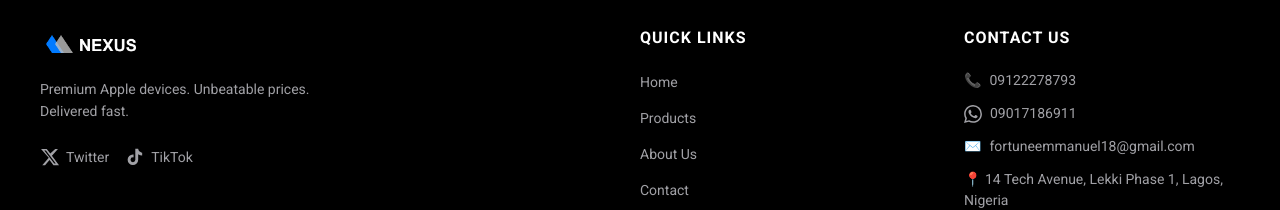
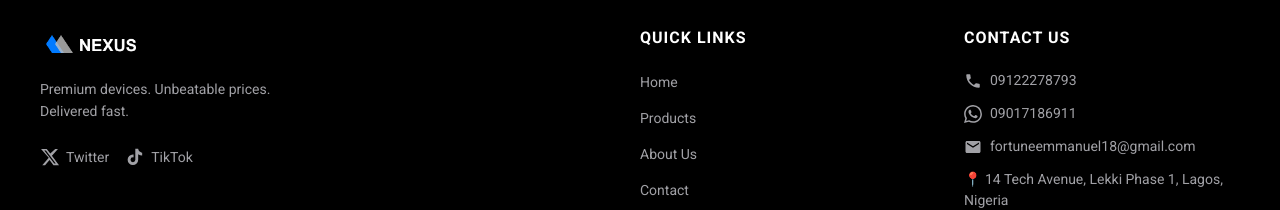
Before and after one commit to fortune-dev747/CAPSTONE-PROJECT-2, a React (Vite) app in the folder E-commerce/: page / in a window 1280 px wide. Shown: the part 832-1042 px from the top of the page. Built offline with nearby package versions, Linux system fonts and the light colour scheme.

Commit message:
updated the footer

```diff
--- a/E-commerce/src/components/Footer.jsx
+++ b/E-commerce/src/components/Footer.jsx
@@ -8,7 +8,7 @@ export function Footer() {
                 {/* Brand */}
                 <div className={styles.footerBrand}>
                     <img src="images/logo.png" alt="Nexus Gadgets" className={styles.footerLogo} />
-                    <p className={styles.footerTagline}>Premium Apple devices. Unbeatable prices. Delivered fast.</p>
+                    <p className={styles.footerTagline}>Premium devices. Unbeatable prices. Delivered fast.</p>
                     <div className={styles.socials}>
                         <a href="https://twitter.com" target="_blank" rel="noreferrer" className={styles.socialLink}>
                             <svg xmlns="http://www.w3.org/2000/svg" width="20" height="20" viewBox="0 0 24 24" fill="currentColor">
@@ -40,7 +40,14 @@ export function Footer() {
                 <div className={styles.footerContact}>
                     <h4 className={styles.footerHeading}>Contact Us</h4>
                     <ul>
-                        <li>📞 <a href="tel:09122278793">09122278793</a></li>
+                        <li>
+                            <a href="tel:09122278793" style={{ display: 'flex', alignItems: 'center', gap: '8px' }}>
+                                <svg xmlns="http://www.w3.org/2000/svg" width="18" height="18" viewBox="0 0 24 24" fill="currentColor">
+                                    <path d="M6.62 10.79c1.44 2.83 3.76 5.14 6.59 6.59l2.2-2.2c.27-.27.67-.36 1.02-.24 1.12.37 2.33.57 3.57.57.55 0 1 .45 1 1V20c0 .55-.45 1-1 1-9.39 0-17-7.61-17-17 0-.55.45-1 1-1h3.5c.55 0 1 .45 1 1 0 1.25.2 2.45.57 3.57.11.35.03.74-.24 1.02l-2.2 2.2z" />
+                                </svg>
+                                09122278793
+                            </a>
+                        </li>
                         <li>
                             <a href="https://wa.me/2349017186911" target="_blank" rel="noreferrer" style={{ display: 'flex', alignItems: 'center', gap: '8px' }}>
                                 <svg xmlns="http://www.w3.org/2000/svg" width="18" height="18" viewBox="0 0 24 24" fill="currentColor">
@@ -49,7 +56,14 @@ export function Footer() {
                                 09017186911
                             </a>
                         </li>
-                        <li>✉️ <a href="mailto:fortuneemmanuel18@gmail.com">fortuneemmanuel18@gmail.com</a></li>
+                        <li>
+                            <a href="mailto:fortuneemmanuel18@gmail.com" style={{ display: 'flex', alignItems: 'center', gap: '8px' }}>
+                                <svg xmlns="http://www.w3.org/2000/svg" width="18" height="18" viewBox="0 0 24 24" fill="currentColor">
+                                    <path d="M20 4H4c-1.1 0-2 .9-2 2v12c0 1.1.9 2 2 2h16c1.1 0 2-.9 2-2V6c0-1.1-.9-2-2-2zm0 4l-8 5-8-5V6l8 5 8-5v2z" />
+                                </svg>
+                                fortuneemmanuel18@gmail.com
+                            </a>
+                        </li>
                         <li>📍 14 Tech Avenue, Lekki Phase 1, Lagos, Nigeria</li>
                     </ul>
                 </div>
```
